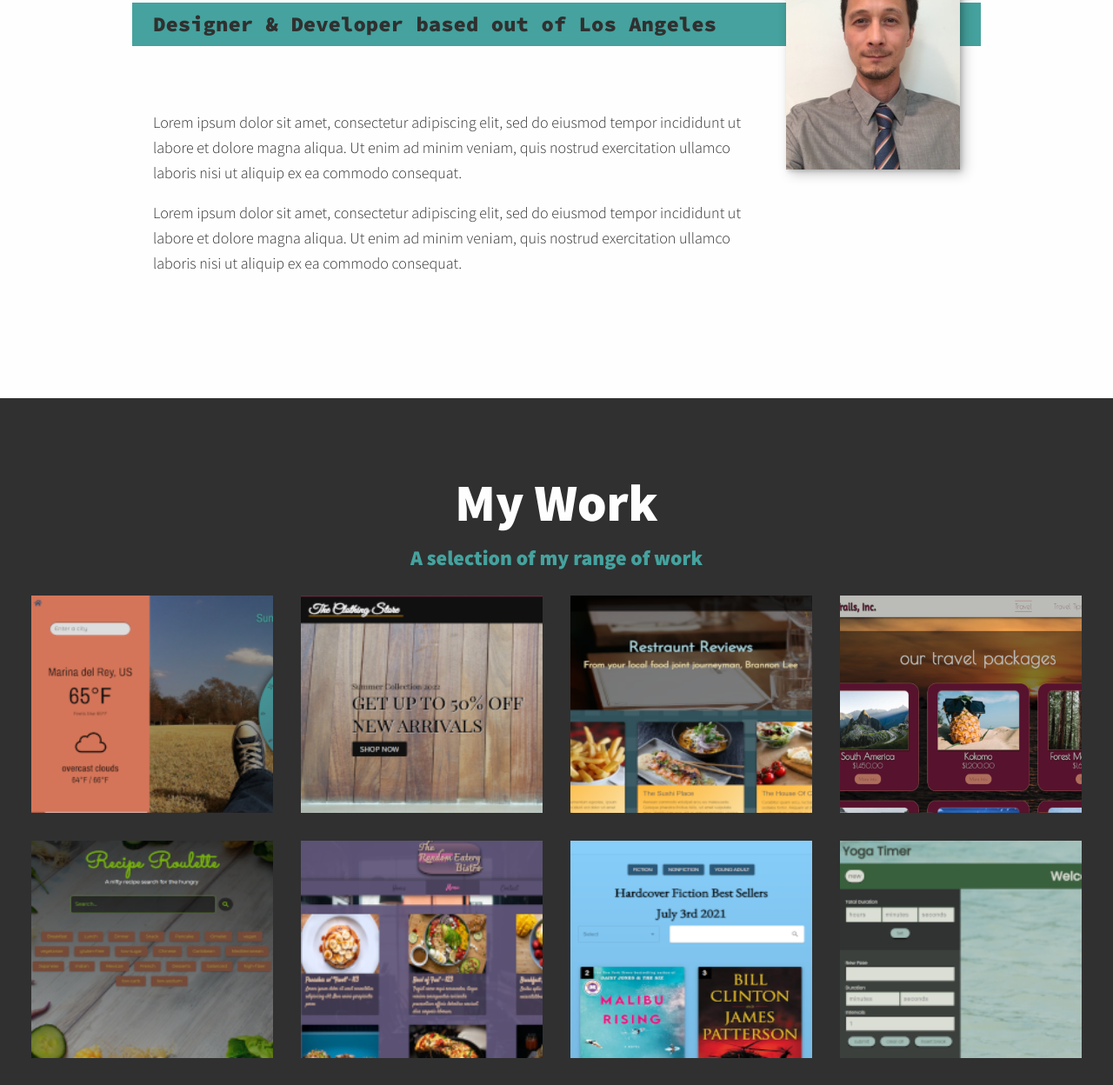
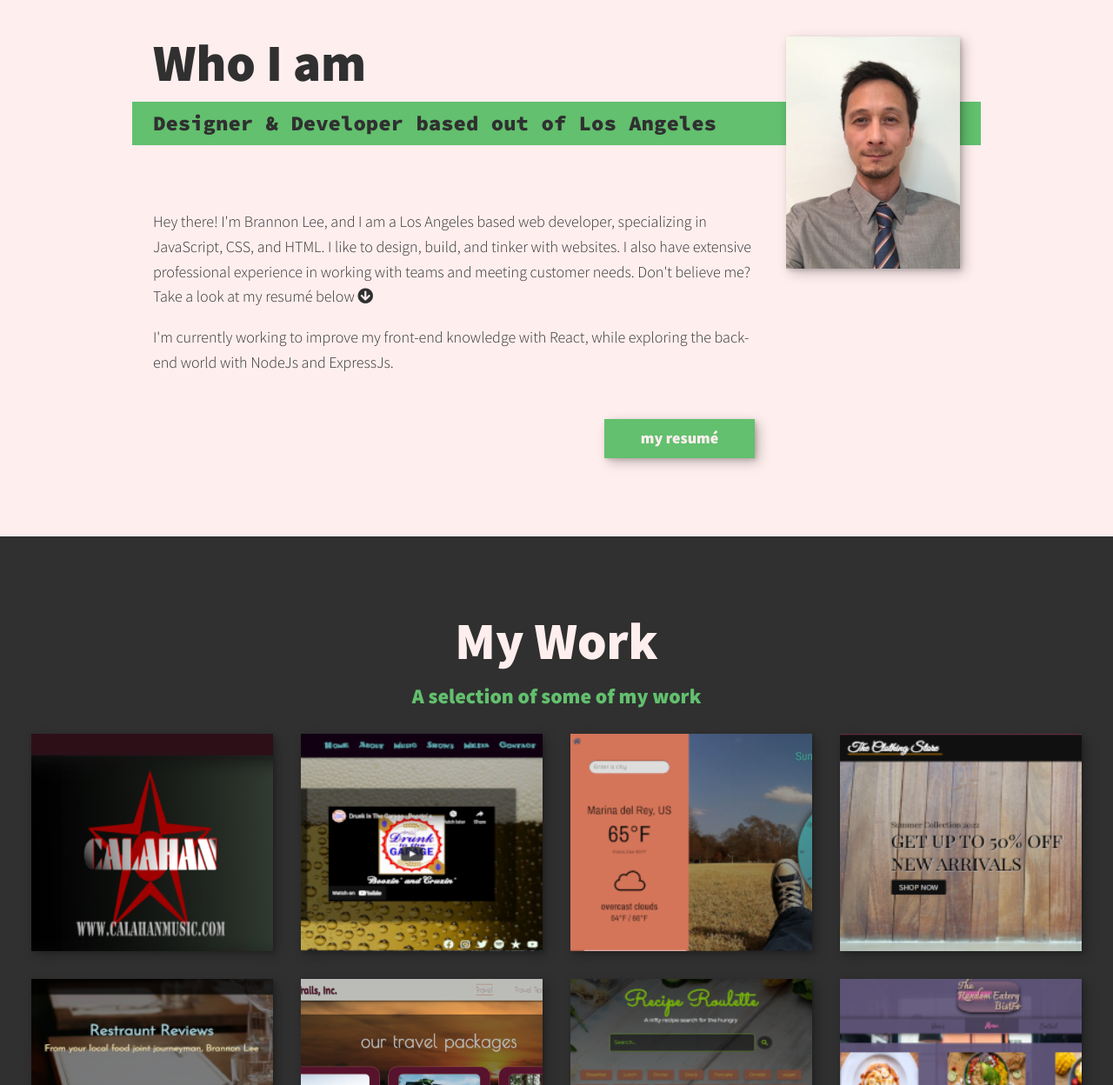
Before and after one commit to menomenonkwan/portfolio-site, a plain HTML site: page index.html in a window 1280 px wide. Shown: the part 1552-2800 px from the top of the page at 87% size. Drawn offline with nearby package versions, Linux system fonts and the light colour scheme.

Commit message:
complete except contact

```diff
--- a/index.html
+++ b/index.html
@@ -61,16 +61,12 @@
     <h2 class="section_title section_title-services">What I do</h2>
     <div class="services">
       <div class="service">
-        <h3>Design + Development</h3>
-        <p>Lorem ipsum dolor sit amet, consectetur adipiscing elit, sed do eiusmod tempor incididunt ut labore et dolore magna aliqua. Ut enim ad minim veniam, quis nostrud exercitation ullamco laboris nisi ut aliquip ex ea commodo consequat.</p>
+        <h3>Web Design</h3>
+        <p>I design clean, modern, and mobile-friendly UI/UX designs to create a pleasing user experience that is easy in use and simple enough for your audience to navigate.</p>
       </div>
       <div class="service">
-        <h3>E-Commerce</h3>
-        <p>Lorem ipsum dolor sit amet, consectetur adipiscing elit, sed do eiusmod tempor incididunt ut labore et dolore magna aliqua. Ut enim ad minim veniam, quis nostrud exercitation ullamco laboris nisi ut aliquip ex ea commodo consequat.</p>
-      </div>
-      <div class="service">
-        <h3>WordPress</h3>
-        <p>Lorem ipsum dolor sit amet, consectetur adipiscing elit, sed do eiusmod tempor incididunt ut labore et dolore magna aliqua. Ut enim ad minim veniam, quis nostrud exercitation ullamco laboris nisi ut aliquip ex ea commodo consequat.</p>
+        <h3>Front End Development</h3>
+        <p>Coding from scratch or using popular platforms such WIX or WordPress, I use HTML, CSS, and JavaScript to implement designs into fast, interactive, and responsive websites.</p>
       </div>
     </div>
 
@@ -83,9 +79,10 @@
     <p class="section_subtitle section_subtitle-about">Designer & Developer based out of Los Angeles</p>
 
     <div class="about-me_body">
-      <p>Lorem ipsum dolor sit amet, consectetur adipiscing elit, sed do eiusmod tempor incididunt ut labore et dolore magna aliqua. Ut enim ad minim veniam, quis nostrud exercitation ullamco laboris nisi ut aliquip ex ea commodo consequat.</p>
-      <p>Lorem ipsum dolor sit amet, consectetur adipiscing elit, sed do eiusmod tempor incididunt ut labore et dolore magna aliqua. Ut enim ad minim veniam, quis nostrud exercitation ullamco laboris nisi ut aliquip ex ea commodo consequat.</p>
+      <p>Hey there! I'm Brannon Lee, and I am a Los Angeles based web developer, specializing in JavaScript, CSS, and HTML. I like to design, build, and tinker with websites. I also have extensive professional experience in working with teams and meeting customer needs. Don't believe me? Take a look at my resumé below <i class="fas fa-arrow-circle-down"></i></p>
+      <p>I'm currently working to improve my front-end knowledge with React, while exploring the back-end world with NodeJs and ExpressJs.</p>
     </div>
+    <a href="./images/Brannon Lee - Resume 2021.pdf" target="_blank" class="resume">my resumé</a>
 
     <img src="images/prof_img.jpg" alt="Brannon Lee in a stadium" class="about-me_img">
   </section>
@@ -93,56 +90,78 @@
   <!-- MY WORK -->
   <section class="my-work" id="work">
     <h2 class="section_title">My Work</h2>
-    <p class="section_subtitle section_subtitle-work">A selection of my range of work</p>
+    <p class="section_subtitle section_subtitle-work">A selection of some of my work</p>
 
     <div class="portfolio">
+      <!-- PORTFOLIO ITEM 00 calahanmusic -->
+      <a href="http://calahanmusic.com/" class="portfolio_item" target="_blank">
+        <p class="overlay-text"><span>calahanmusic.com</span>Official website for the band, Calahan, using jQuery</p>
+        <img src="images/calahan.png" alt="" class="portfolio_img">
+      </a>
+
+      <!-- PORTFOLIO ITEM 00 drunkinthegarage -->
+      <a href="https://drunkinthegarage.netlify.app/" class="portfolio_item" target="_blank">
+        <p class="overlay-text"><span>Band website</span>Website for previous client, DrunkInTheGarage, built with GatsbyJS</p>
+        <img src="images/ditg.png" alt="" class="portfolio_img">
+      </a>
+
       <!-- PORTFOLIO ITEM 01 -->
-      <a href="#" class="portfolio_item">
+      <a href="https://menomenonkwan.github.io/weather-app/" class="portfolio_item" target="_blank">
+        <p class="overlay-text"><span>Weather App</span>Built using the openweathermap.org API, along with a nifty JS clock</p>
         <img src="images/portfolio-01.png" alt="" class="portfolio_img">
       </a>
 
       <!-- PORTFOLIO ITEM 02 -->
-      <a href="#" class="portfolio_item">
+      <a href="https://menomenonkwan.github.io/the-clothing-store/" class="portfolio_item" target="_blank">
+        <p class="overlay-text"><span>E-Commerce Site</span>Shop for things and stuff on this website built with React, MaterialUI, and Framer Motion.</p>
         <img src="images/portfolio-02.png" alt="" class="portfolio_img">
       </a>
 
       <!-- PORTFOLIO ITEM 03 -->
-      <a href="#" class="portfolio_item">
+      <a href="https://restaurantreviewsmain.gatsbyjs.io/" class="portfolio_item" target="_blank">
+        <p class="overlay-text"><span>Food Blog</span>Blog of tasty food nonsense, built with GatsbyJS</p>
         <img src="images/portfolio-03.png" alt="" class="portfolio_img">
       </a>
 
       <!-- PORTFOLIO ITEM 04 -->
-      <a href="#" class="portfolio_item">
+      <a href="https://menomenonkwan.github.io/travel-co/" class="portfolio_item" target="_blank">
+        <p class="overlay-text"><span>Travel App</span>A sample travel website, built with React</p>
         <img src="images/portfolio-04.png" alt="" class="portfolio_img">
       </a>
 
       <!-- PORTFOLIO ITEM 05 -->
-      <a href="#" class="portfolio_item">
+      <a href="https://menomenonkwan.github.io/recipe-roulette/" class="portfolio_item" target="_blank">
+        <p class="overlay-text"><span>Recipe App</span>The hungry helper. Using ReactJS, find something tasty</p>
         <img src="images/portfolio-05.png" alt="" class="portfolio_img">
       </a>
 
       <!-- PORTFOLIO ITEM 06 -->
-      <a href="#" class="portfolio_item">
+      <a href="https://menomenonkwan.github.io/restaurant/" class="portfolio_item" target="_blank">
+        <p class="overlay-text"><span>Restaurant website</span>Built around webpack and js modules. Yummers</p>
         <img src="images/portfolio-06.png" alt="" class="portfolio_img">
       </a>
 
       <!-- PORTFOLIO ITEM 07 -->
-      <a href="#" class="portfolio_item">
+      <a href="https://menomenonkwan.github.io/react-news-app/" class="portfolio_item" target="_blank">
+        <p class="overlay-text"><span>News App</span>Read All About It! A React news app built using the New York Times API.</p>
         <img src="images/portfolio-07.png" alt="" class="portfolio_img">
       </a>
 
       <!-- PORTFOLIO ITEM 08 -->
-      <a href="#" class="portfolio_item">
+      <a href="https://brannonlee-yoga-app.netlify.app/" class="portfolio_item" target="_blank">
+        <p class="overlay-text"><span>Yoga App</span>Built with React Hooks and Firebase. This is a timer for your yoga sessions. Breath</p>
         <img src="images/portfolio-08.png" alt="" class="portfolio_img">
       </a>
 
       <!-- PORTFOLIO ITEM 09 -->
-      <a href="#" class="portfolio_item">
+      <a href="https://menomenonkwan.github.io/floating-cow/" class="portfolio_item" target="_blank">
+        <p class="overlay-text"><span>CSS Animations</span>Just hanging around... Made with the magic of CSS animations</p>
         <img src="images/portfolio-09.png" alt="" class="portfolio_img">
       </a>
 
       <!-- PORTFOLIO ITEM 10 -->
-      <a href="#" class="portfolio_item">
+      <a href="https://menomenonkwan.github.io/world-clocks/" class="portfolio_item" target="_blank">
+        <p class="overlay-text"><span>World Clocks</span>Keeping track of time around the world. Using JS and SASS</p>
         <img src="images/portfolio-10.png" alt="" class="portfolio_img">
       </a>
     </div>
@@ -150,7 +169,6 @@
 
   <!-- Footer -->
   <footer>
-    <a href="" class="footer_link">mail@example.com</a>
     <ul class="social-list">
         <li class="social-list_item">
           <a class="social-list_link" href="https://codepen.io/menomenonkwan">
@@ -158,13 +176,8 @@
           </a>
         </li>
         <li class="social-list_item">
-          <a class="social-list_link" href="http://dribbble.com">
-            <i class="fab fa-dribbble"></i>
-          </a>
-        </li>
-        <li class="social-list_item">
-          <a class="social-list_link" href="https://twitter.com">
-            <i class="fab fa-twitter"></i>
+          <a class="social-list_link" href="https://www.linkedin.cn/in/brannon-lee/">
+            <i class="fab fa-linkedin"></i>
           </a>
         </li>
         <li class="social-list_item">
--- a/styles/index.css
+++ b/styles/index.css
@@ -13,17 +13,9 @@
   --fw-reg: 300;
   --fw-bold: 900;
 
-  --clr-light: #fefefe;
+  --clr-light: #fee;
   --clr-dark: #303030;
-  --clr-accent: #45a29e;
-  /* --clr-accent: #16e0bd; */
-  /* --main-black: #121212; */
-  /* --main-white: #dddddd; */
-  /* --main-brightblue: #66fcf1; */
-  /* --main-blue: #45a29e; */
-  /* --main-darkblue: #42566c; */
-  /* --main-lightblack: #382d2d; */
-  /* --secondary-color: #eea991; */
+  --clr-accent: #62c06e;
 
   --fs-h1: 3rem;
   --fs-h2: 2.25rem;
@@ -100,7 +92,8 @@ a {
 
 .btn:hover {
   box-shadow: none;
-  background: #3d8f8b;
+  background: #4d9757;
+  /* background: #3d8f8b; */
 }
 
 /* Typography */
--- a/styles/styles.css
+++ b/styles/styles.css
@@ -65,6 +65,9 @@ nav {
 }
 
 @media (min-width: 700px) {
+  header {
+    height: 10vh;
+  }
   .menu,
   .exit {
     display: none;
@@ -135,6 +138,7 @@ nav {
       "img title"
       "img subtitle";
     grid-template-columns: min-content max-content;
+    min-height: 80vh;
   }
 
   .intro_img {
@@ -222,6 +226,24 @@ nav {
   box-shadow: var(--bs);
 }
 
+.resume {
+  background: var(--clr-accent);
+  font-weight: var(--fw-bold);
+  display: block;
+  text-align: center;
+  padding: 0.5rem 1rem;
+  width: 50%;
+  margin: 0 auto 3rem;
+  box-shadow: var(--bs);
+  cursor: pointer;
+  transition: all 0.3s ease;
+}
+
+.resume:hover {
+  box-shadow: none;
+  background: #4d9757;
+}
+
 @media (min-width: 800px) {
   .about-me {
     display: grid;
@@ -257,6 +279,12 @@ nav {
     position: relative;
     z-index: 2;
   }
+
+  .resume {
+    width: 25%;
+    margin: 0;
+    margin-left: auto;
+  }
 }
 
 /* MY WORK */
@@ -275,7 +303,7 @@ nav {
 .portfolio {
   display: grid;
   grid-template-columns: repeat(auto-fit, minmax(250px, 1fr));
-  max-width: 350px;
+  max-width: 275px;
   margin: 0 auto;
   gap: 2rem;
 }
@@ -283,17 +311,18 @@ nav {
 .portfolio_item {
   background: var(--clr-accent);
   overflow: hidden;
+  box-shadow: var(--bs);
+  position: relative;
 }
 
 .portfolio_img {
   margin: 0 auto;
   width: 400px;
   height: 250px;
-  box-shadow: var(--bs);
   transition: transform 0.5s cubic-bezier(0.5, 0, 0.5, 1), opacity 250ms linear;
 }
 
-.portfolio__item:focus {
+.portfolio_item:focus {
   position: relative;
   z-index: 2;
 }
@@ -301,7 +330,33 @@ nav {
 .portfolio_img:hover,
 .portfolio_item:focus .portfolio_img {
   transform: scale(1.2);
-  opacity: 0.75;
+  opacity: 0.15;
+}
+
+.overlay-text {
+  color: var(--clr-dark);
+  font-size: var(--fs-h3);
+  padding: 1rem;
+  position: absolute;
+  width: 100%;
+  height: 100%;
+  margin: 0;
+  display: grid;
+  place-content: center;
+  transform: translateY(100%);
+  transition: all 0.5s ease;
+}
+
+.overlay-text span {
+  font-weight: var(--fw-bold);
+}
+
+.portfolio_item:hover {
+  box-shadow: none;
+}
+
+.portfolio_item:hover .overlay-text {
+  transform: translateY(0);
 }
 
 @media (min-width: 600px) {
@@ -315,7 +370,7 @@ footer {
   background: #111;
   color: var(--clr-accent);
   text-align: center;
-  padding: 2.5em 0;
+  padding: 1.5em 0;
   font-size: var(--fs-h3);
 }
 
@@ -341,12 +396,16 @@ footer {
   list-style: none;
   display: flex;
   justify-content: center;
-  margin: 2em 0 0;
   padding: 0;
 }
 
 .social-list_item {
   margin: 0 0.5em;
+  transition: transform 0.5s ease;
+}
+
+.social-list_item:hover {
+  transform: rotate(25deg);
 }
 
 .social-list_link {
```
Also changed, not shown: images/calahan.png (added), images/ditg.png (added), 2 other files.
